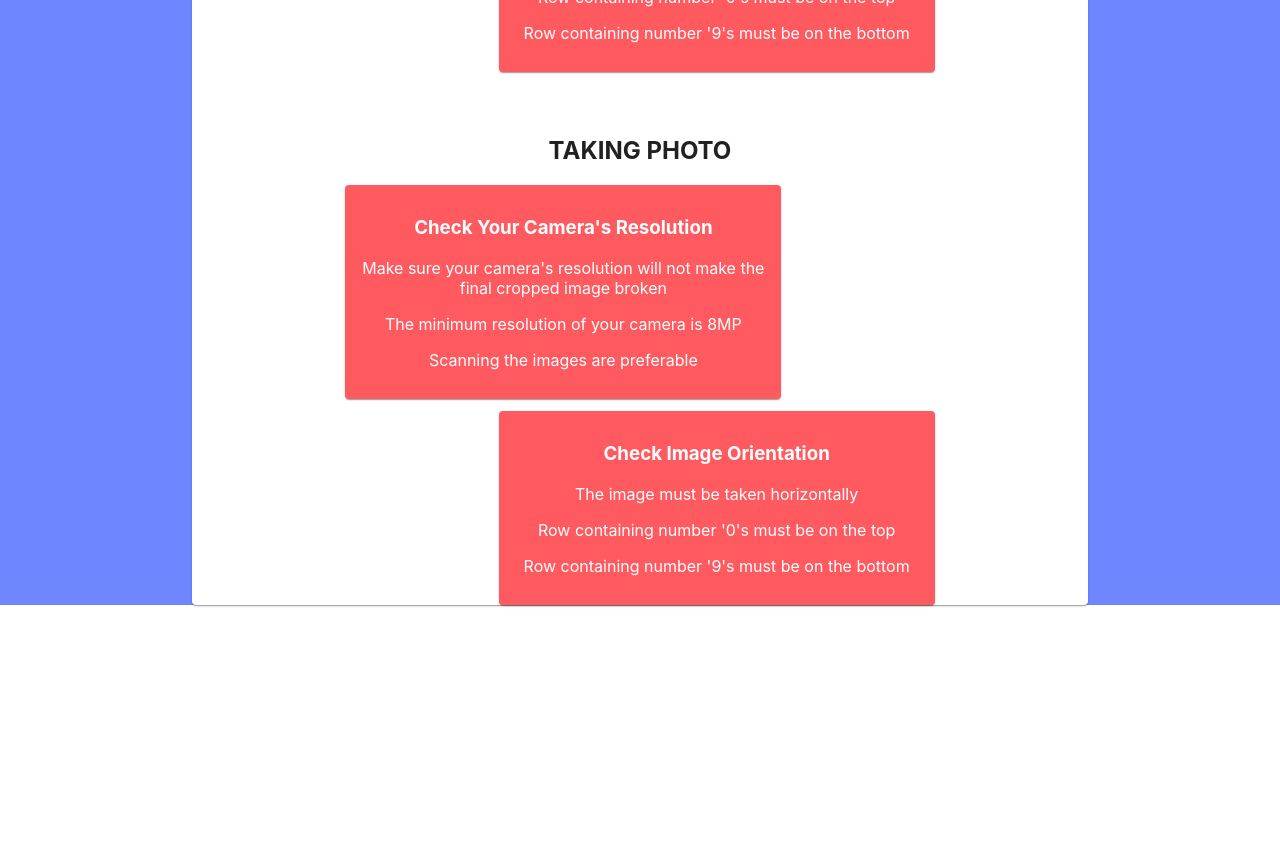
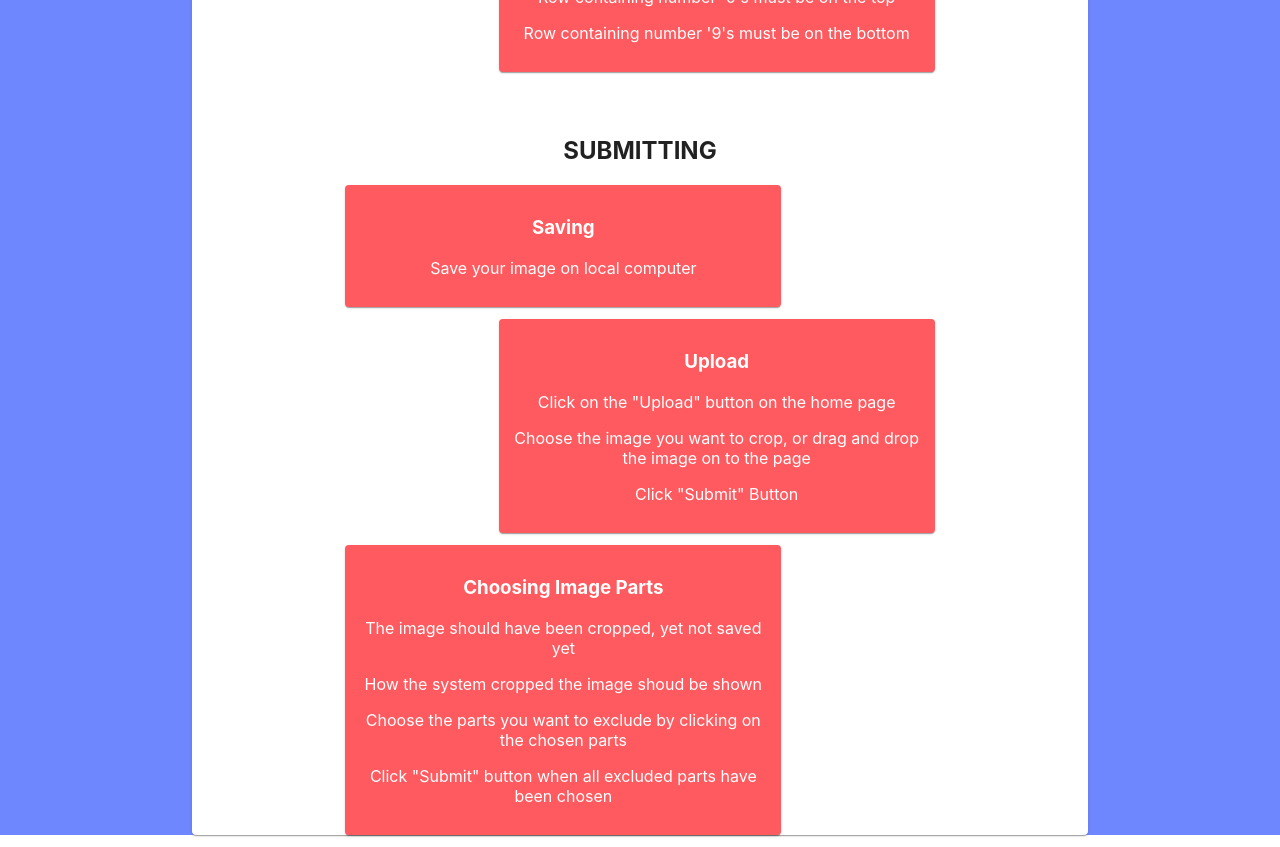
Before and after one commit to ocr-data-preparation/application, a React (Create React App) app: page /help in a window 1280 px wide. Shown: the part 1160-2007 px from the top of the page. Before the commit the page ends 1777 px from the top, so only its background shows below. Built offline with nearby package versions, Linux system fonts and the light colour scheme.

Commit message:
choose image part tutorial

```diff
--- a/src/components/Help/SubmittingTutorial.js
+++ b/src/components/Help/SubmittingTutorial.js
@@ -21,12 +21,10 @@ const useStyles = makeStyles(theme => ({
 function SubmittingTutorial() {
   const classes = useStyles();
 
-  const minRes = "8MP";
-
   return (
     <div className={classes.root}>
       <h2>
-        TAKING PHOTO
+        SUBMITTING
       </h2>
 
       <Grid container spacing={3}>
@@ -34,16 +32,10 @@ function SubmittingTutorial() {
         <Grid item xs={6}>
           <Paper className={classes.contentDispay}>
             <h3>
-              Check Your Camera's Resolution
+              Saving
             </h3>
             <p>
-              Make sure your camera's resolution will not make the final cropped image broken
-            </p>
-            <p>
-              The minimum resolution of your camera is {minRes}
-            </p>
-            <p>
-              Scanning the images are preferable
+              Save your image on local computer
             </p>
           </Paper>
         </Grid>
@@ -55,20 +47,44 @@ function SubmittingTutorial() {
         <Grid item xs={6}>
           <Paper className={classes.contentDispay}>
             <h3>
-              Check Image Orientation
+              Upload
             </h3>
             <p>
-              The image must be taken horizontally
+              Click on the "Upload" button on the home page
             </p>
             <p>
-              Row containing number '0's must be on the top
+              Choose the image you want to crop, or drag and drop the image on to the page
             </p>
             <p>
-              Row containing number '9's must be on the bottom
+              Click "Submit" Button
             </p>
           </Paper>
         </Grid>
         <Grid item xs={2}> </Grid>
+      </Grid>
+
+      <Grid container spacing={3}>
+        <Grid item xs={2}>  </Grid>
+        <Grid item xs={6}>
+          <Paper className={classes.contentDispay}>
+            <h3>
+              Choosing Image Parts
+            </h3>
+            <p>
+              The image should have been cropped, yet not saved yet
+            </p>
+            <p>
+              How the system cropped the image shoud be shown
+            </p>
+            <p>
+              Choose the parts you want to exclude by clicking on the chosen parts
+            </p>
+            <p>
+              Click "Submit" button when all excluded parts have been chosen
+            </p>
+          </Paper>
+        </Grid>
+        <Grid item xs> </Grid>
       </Grid>
     </div>
   );
```
